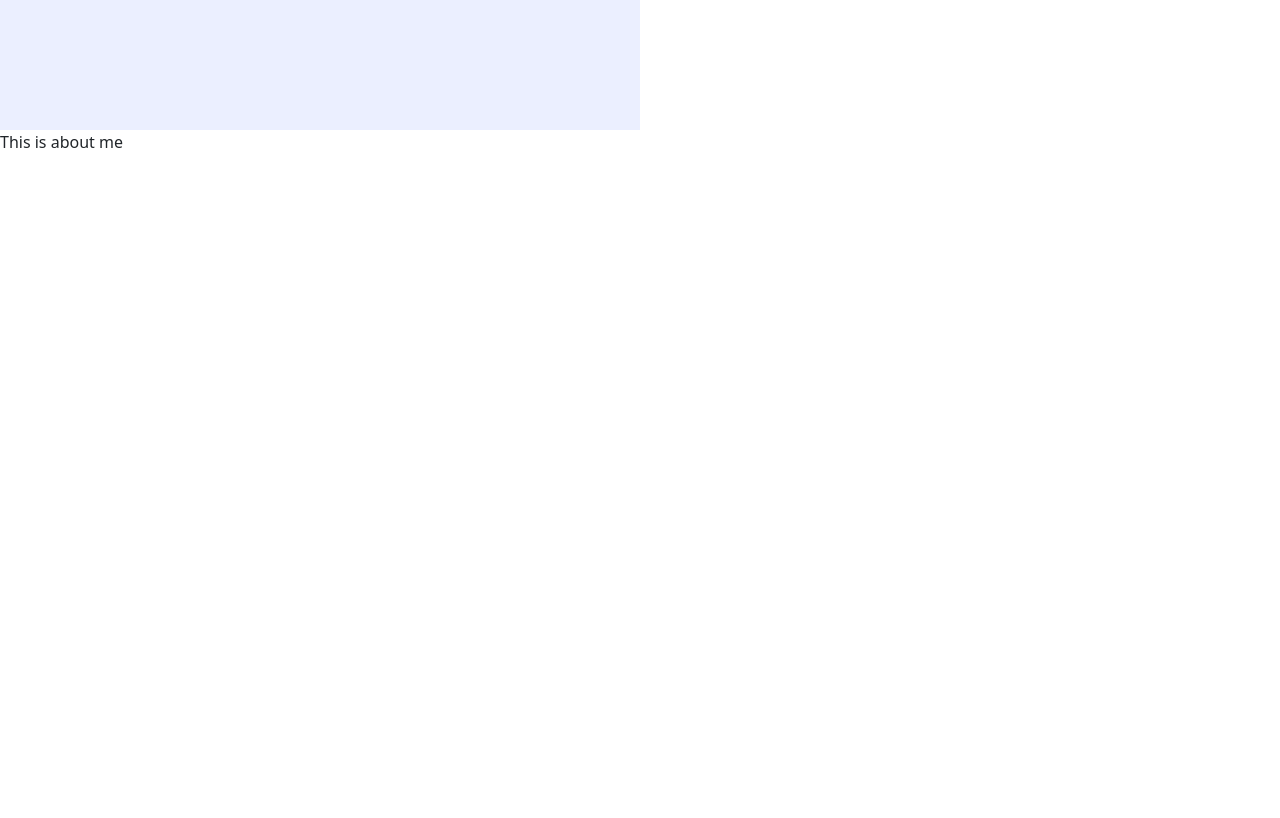
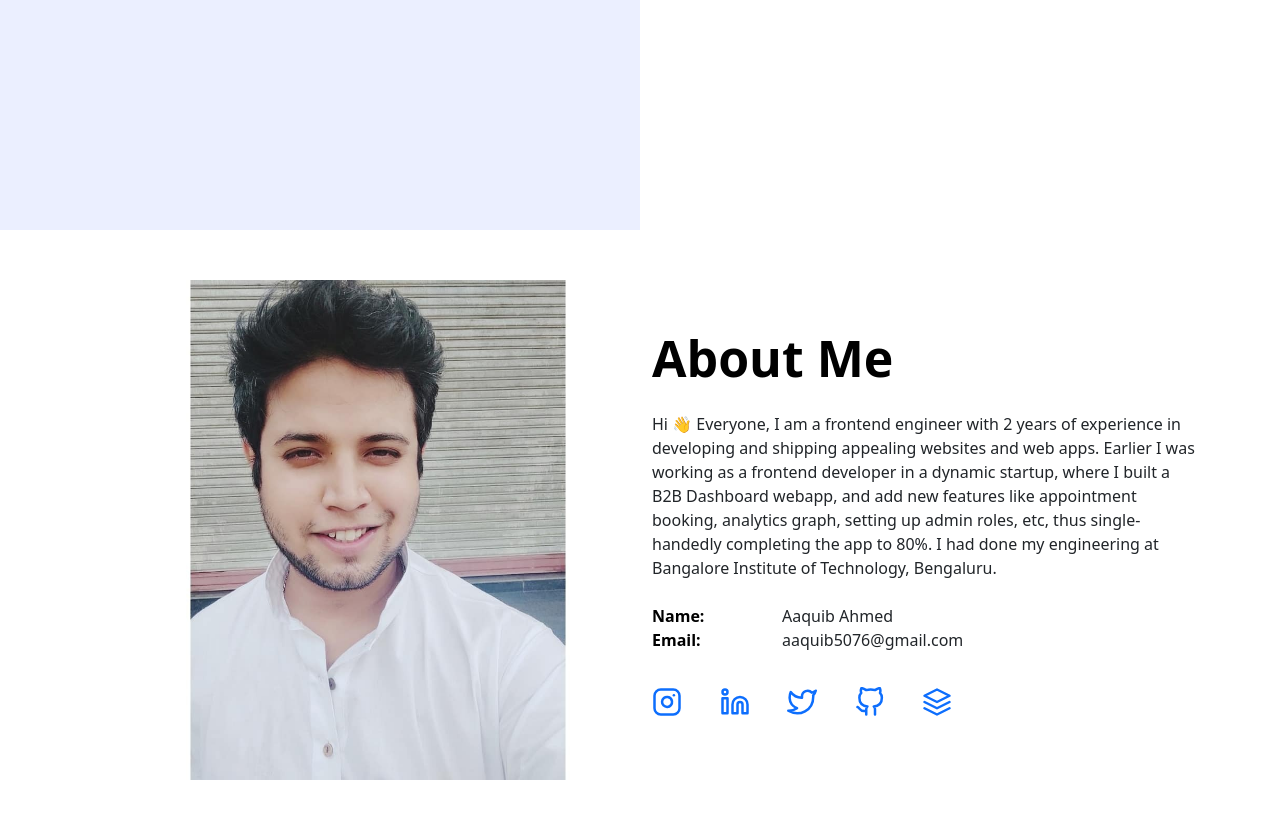
Before and after one commit to killcodeX/next-portfolio, a Next.js app: page / in a window 1280 px wide. Shown: the part 640-1458 px from the top of the page. Built offline with nearby package versions, Linux system fonts and the light colour scheme.

Commit message:
about completed

```diff
--- a/components/About/index.js
+++ b/components/About/index.js
@@ -1,9 +1,89 @@
-import React from 'react'
+import React from "react";
+import Image from "next/image";
+import Link from "next/link";
+import { FiInstagram, FiLinkedin, FiTwitter, FiGithub, FiLayers } from 'react-icons/fi';
 
 export default function About() {
-    return (
-        <section style={{height:'100vh'}} id='about-section'>
-            This is about me
-        </section>
-    )
+  return (
+    <section className="section" style={{ height: "100vh" }} id="about-section">
+      <div className="container">
+        <div className="row d-flex no-gutters">
+          <div className="col-md-6 col-lg-6 img-column">
+            <div className="unset-img img-about">
+              <Image src={"/me.jpeg"} layout="fill" className="custom-img" />
+            </div>
+          </div>
+          <div className="col-md-6 col-lg-6 pl-md-5 py-5">
+            <div className="row justify-content-start pb-3">
+              <div className="col-md-12 heading-section ftco-animate fadeInUp ftco-animated">
+                <h2 className="mb-4">About Me</h2>
+                <p>
+                  Hi 👋 Everyone, I am a frontend engineer with 2 years of
+                  experience in developing and shipping appealing websites and
+                  web apps. Earlier I was working as a frontend developer in a
+                  dynamic startup, where I built a B2B Dashboard webapp, and add
+                  new features like appointment booking, analytics graph,
+                  setting up admin roles, etc, thus single-handedly completing
+                  the app to 80%. I had done my engineering at Bangalore
+                  Institute of Technology, Bengaluru.
+                </p>
+                <ul className="about-info mt-4 px-md-0 px-2">
+                  <li className="d-flex">
+                    <span>Name:</span>
+                    <span>Aaquib Ahmed</span>
+                  </li>
+                  <li className="d-flex">
+                    <span>Email:</span>
+                    <span>aaquib5076@gmail.com</span>
+                  </li>
+                </ul>
+                <ul className="about-social mt-4 px-md-0 px-2">
+                  <li>
+                    <Link href="#">
+                      <a>
+                        <FiInstagram />
+                      </a>
+                    </Link>
+                  </li>
+                  <li>
+                    <Link href="#">
+                      <a>
+                        <FiLinkedin />
+                      </a>
+                    </Link>
+                  </li>
+                  <li>
+                    <Link href="#">
+                      <a>
+                        <FiTwitter />
+                      </a>
+                    </Link>
+                  </li>
+                  <li>
+                    <Link href="#">
+                      <a>
+                        <FiGithub />
+                      </a>
+                    </Link>
+                  </li>
+                  <li>
+                    <Link href="#">
+                      <a>
+                        <FiLayers />
+                      </a>
+                    </Link>
+                  </li>
+                </ul>
+              </div>
+            </div>
+          </div>
+        </div>
+      </div>
+    </section>
+  );
 }
+
+{
+  /* <Image className='img d-flex align-self-stretch align-items-center'
+                            src='/me.jpg' alt='aaquib ahmed' layout='fill'/> */
+}
--- a/components/Home/index.js
+++ b/components/Home/index.js
@@ -41,7 +41,7 @@ export default function HomeSection() {
 
   return (
     <section
-      style={{ height: "700px" }}
+      style={{ height: "100vh" }}
       className="section py-5 hero-wrap"
       id="home-section"
     >
--- a/pages/_app.js
+++ b/pages/_app.js
@@ -2,6 +2,7 @@ import "../styles/globals.css";
 import '../styles/header.css';
 import '../styles/sidebar.css';
 import '../styles/home.css';
+import '../styles/about.css';
 import { ThemeProvider } from "next-themes";
 
 function MyApp({ Component, pageProps }) {
--- /dev/null
+++ b/styles/about.css
@@ -0,0 +1,44 @@
+.img-column{
+    display: flex;
+    justify-content: flex-end;
+}
+
+.img-about{
+    width:500px;
+    height: 500px;
+}
+.heading-section h2 {
+    font-size: 50px;
+    font-weight: 700;
+    color: black;
+}
+
+ul.about-info li span:first-child {
+    font-weight: 600;
+    color: #000000;
+    width: 130px;
+}
+
+.about-social{
+    width: 300px;
+    display: flex;
+    flex-direction: row;
+    justify-content: space-between;
+    list-style-type: none;
+    color: black;
+    font-size: 30px;
+}
+
+@media (max-width:480px){
+    .img-column{
+        justify-content: center;
+    }
+    .img-about{
+        width: 250px;
+        height: 250px;
+    }
+
+    .heading-section{
+        padding: 0 30px;
+    }
+}
--- a/styles/globals.css
+++ b/styles/globals.css
@@ -19,3 +19,17 @@ body {
   padding-top: 50px !important;
   padding-bottom: 50px !important;
 }
+
+.unset-img {
+  width: 100%;
+  position: relative !important;
+}
+.unset-img > div {
+  position: unset !important;
+}
+
+.custom-img {
+  object-fit: contain;
+  width: 100% !important;
+  height: unset !important;
+}
```
Also changed, not shown: components/About/style.css (deleted), public/me.jpeg (added).
